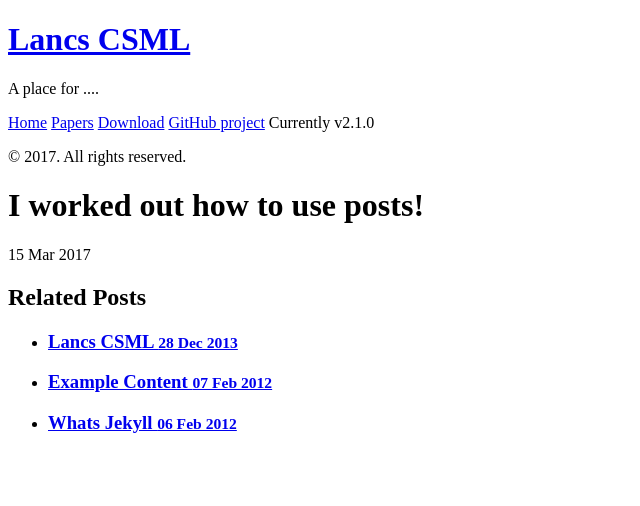
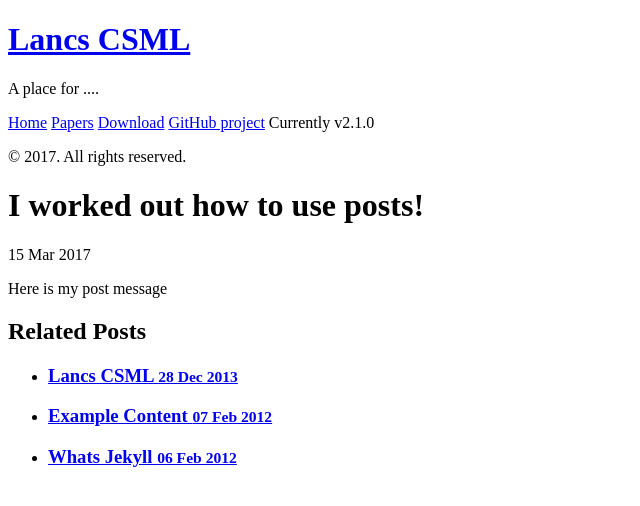
Before and after one commit to LU-CSML/LU-CSML, a Jekyll site: the page built from _posts/2017-03-15-Post.md, in a window 1280 px wide. Shown: the top 506 px of the page, without its empty margins (0-640 px from the left). Built offline with Jekyll 4.4.1, drawn with Linux system fonts in a browser that asks for light colours.

Commit message:
Testing_markdown

```diff
--- a/_posts/2017-03-15-Post.md
+++ b/_posts/2017-03-15-Post.md
@@ -2,3 +2,5 @@
 layout: post
 title: I worked out how to use posts!
 ---
+
+Here is my post message
```
Also changed, not shown: README.md.
